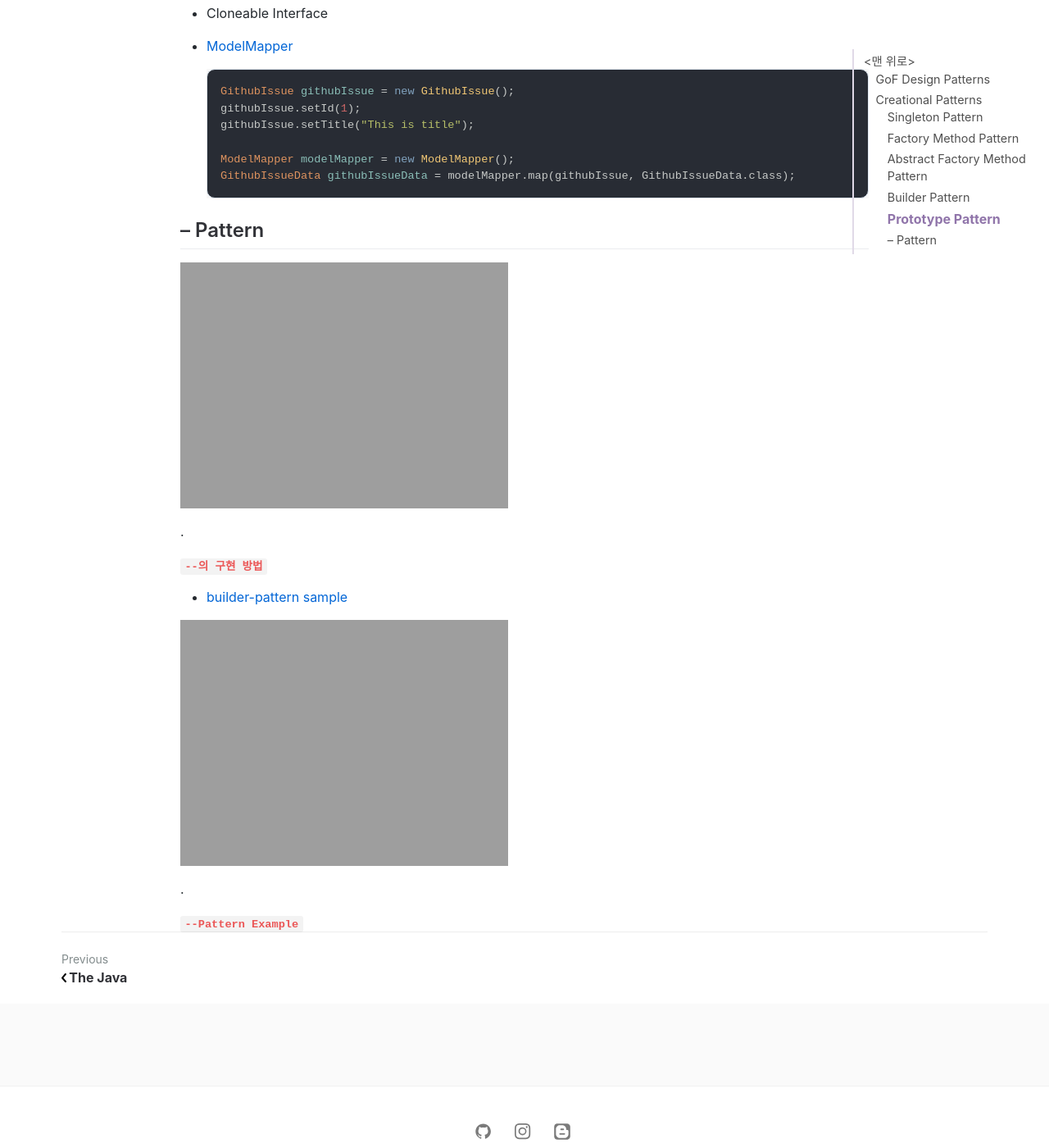
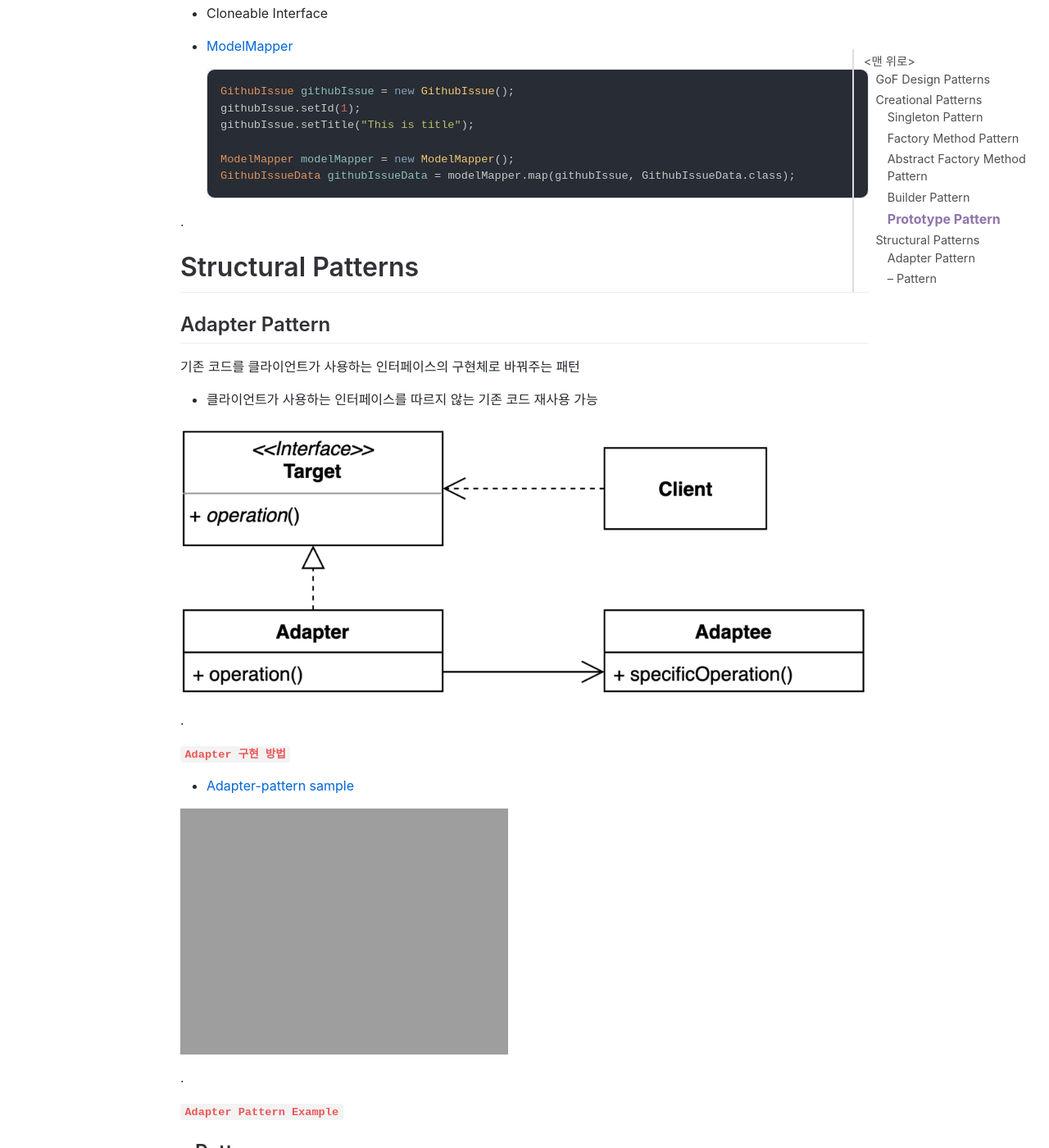
Before and after one commit to jihunparkme/jihunparkme.github.io, a Jekyll site: the page built from _posts/2023-11-01-gof-design-pattern.md, in a window 1280 px wide and 1400 px high, scrolled down 11246 px. Shown: the whole window at 82% size. Built offline with Jekyll 4.4.1, drawn with Linux system fonts in a browser that asks for light colours; nearby versions of some CDN libraries; comment, search, counter and statistics services are not loaded; some of the changed text lies outside the part shown.

Commit message:
[Design Pattern] [Design Pattern] 어댑터 패턴 패턴 소개

````diff
--- a/_posts/2023-11-01-gof-design-pattern.md
+++ b/_posts/2023-11-01-gof-design-pattern.md
@@ -335,6 +335,35 @@ Spring
   GithubIssueData githubIssueData = modelMapper.map(githubIssue, GithubIssueData.class);
   ```
 
+.
+
+# Structural Patterns
+
+## Adapter Pattern
+
+기존 코드를 클라이언트가 사용하는 인터페이스의 구현체로 바꿔주는 패턴
+- 클라이언트가 사용하는 인터페이스를 따르지 않는 기존 코드 재사용 가능
+
+![Result](https://github.com/jihunparkme/jihunparkme.github.io/blob/master/post_img/gof-design-pattern/adapter-pattern.png?raw=true 'Result')
+
+.
+
+**`Adapter 구현 방법`**
+
+- [Adapter-pattern sample]()
+
+![Result]( 'Result')
+
+.
+
+**`Adapter Pattern Example`**
+
+
+
+
+
+
+
 
 
 
````
Also changed, not shown: post_img/gof-design-pattern/adapter-pattern.png (added).
